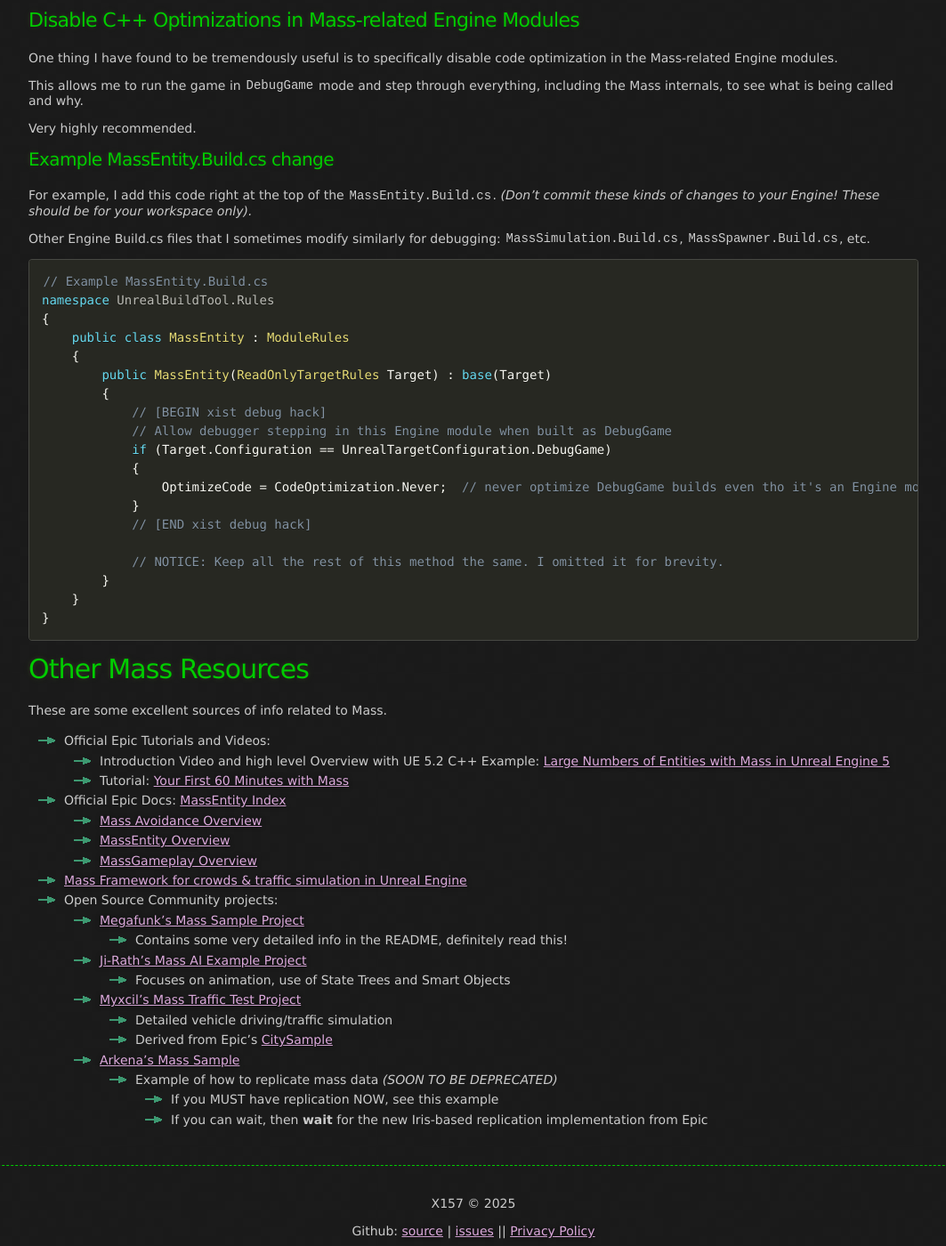
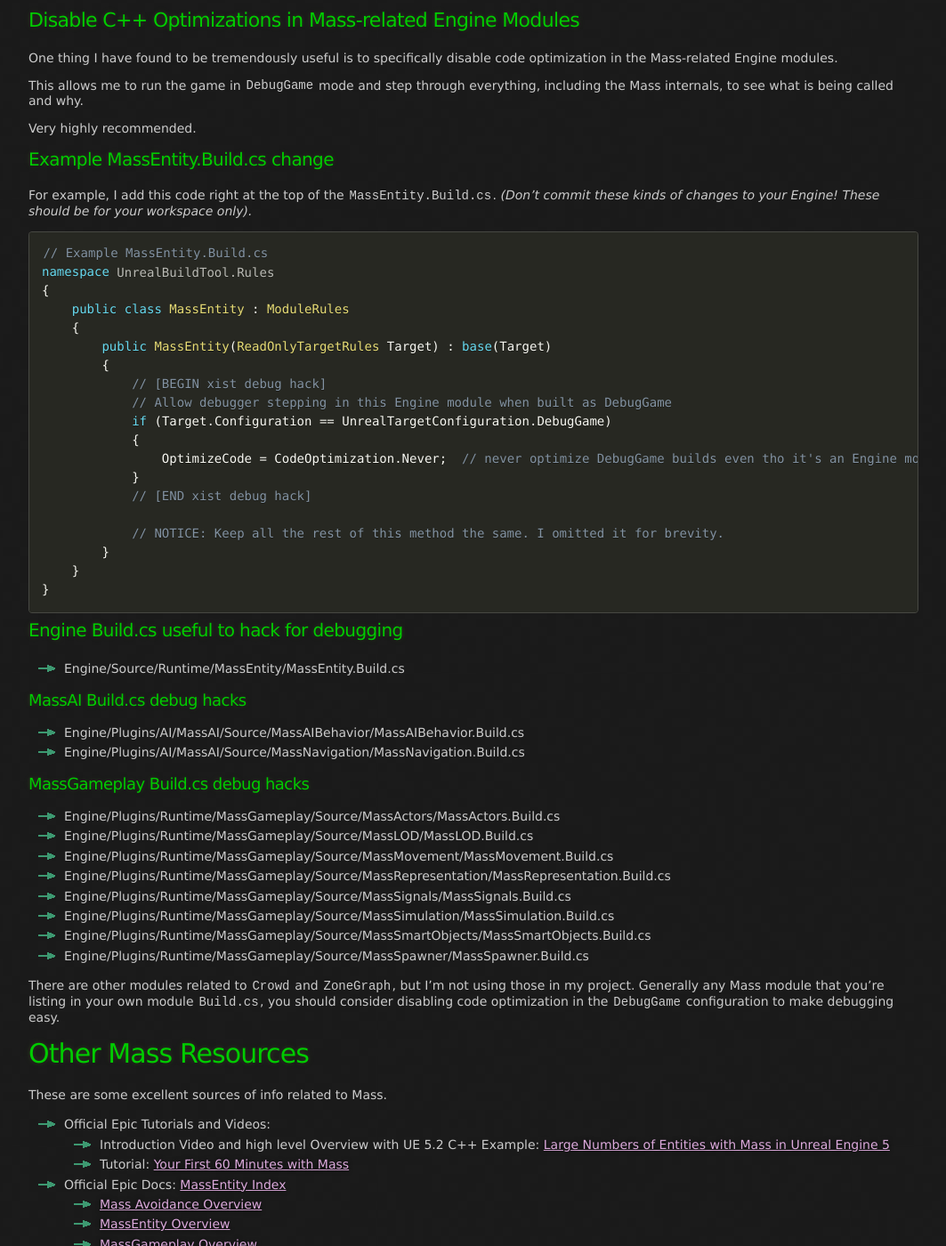
Before and after one commit to x157/x157.github.io, a Jekyll site: the page built from UE5/Mass/index.md, in a window 1280 px wide and 1400 px high, scrolled down 4032 px. Shown: the whole window at 89% size, without its empty margins (108-1171 px from the left). Built offline with Jekyll 4.4.1, drawn with Linux system fonts in a browser that asks for light colours.

Commit message:
Add list of useful Build.cs debug hacks

````diff
--- a/UE5/Mass/index.md
+++ b/UE5/Mass/index.md
@@ -262,9 +262,6 @@
 For example, I add this code right at the top of the `MassEntity.Build.cs`.
 *(Don't commit these kinds of changes to your Engine! These should be for your workspace only).*
 
-Other Engine Build.cs files that I sometimes modify similarly for debugging:
-`MassSimulation.Build.cs`, `MassSpawner.Build.cs`, etc.
-
 ```cs
 // Example MassEntity.Build.cs
 namespace UnrealBuildTool.Rules
@@ -286,6 +283,30 @@
 	}
 }
 ```
+
+#### Engine Build.cs useful to hack for debugging
+
+- Engine/Source/Runtime/MassEntity/MassEntity.Build.cs
+
+##### MassAI Build.cs debug hacks
+
+- Engine/Plugins/AI/MassAI/Source/MassAIBehavior/MassAIBehavior.Build.cs
+- Engine/Plugins/AI/MassAI/Source/MassNavigation/MassNavigation.Build.cs
+
+##### MassGameplay Build.cs debug hacks
+
+- Engine/Plugins/Runtime/MassGameplay/Source/MassActors/MassActors.Build.cs
+- Engine/Plugins/Runtime/MassGameplay/Source/MassLOD/MassLOD.Build.cs
+- Engine/Plugins/Runtime/MassGameplay/Source/MassMovement/MassMovement.Build.cs
+- Engine/Plugins/Runtime/MassGameplay/Source/MassRepresentation/MassRepresentation.Build.cs
+- Engine/Plugins/Runtime/MassGameplay/Source/MassSignals/MassSignals.Build.cs
+- Engine/Plugins/Runtime/MassGameplay/Source/MassSimulation/MassSimulation.Build.cs
+- Engine/Plugins/Runtime/MassGameplay/Source/MassSmartObjects/MassSmartObjects.Build.cs
+- Engine/Plugins/Runtime/MassGameplay/Source/MassSpawner/MassSpawner.Build.cs
+
+There are other modules related to `Crowd` and `ZoneGraph`, but I'm not using those in my project.
+Generally any Mass module that you're listing in your own module `Build.cs`, you should consider
+disabling code optimization in the `DebugGame` configuration to make debugging easy.
 
 
 <a id='SeeAlso'></a>
````
